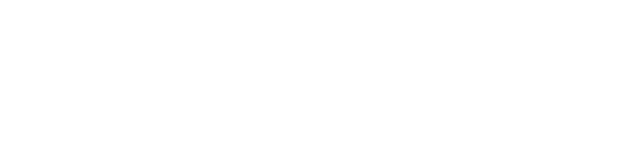
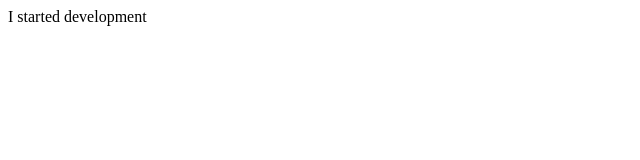
Before and after one commit to husnusenturk/myRepo, a plain HTML site: page index.html in a window 1280 px wide. Shown: the whole page, without its empty margins (0-640 px from the left). Drawn offline with Linux system fonts and the light colour scheme.

Commit message:
development commit1

```diff
--- a/index.html
+++ b/index.html
@@ -7,6 +7,6 @@
     <title>First index.html file</title>
 </head>
 <body>
-
+    I started development
 </body>
 </html>
```
